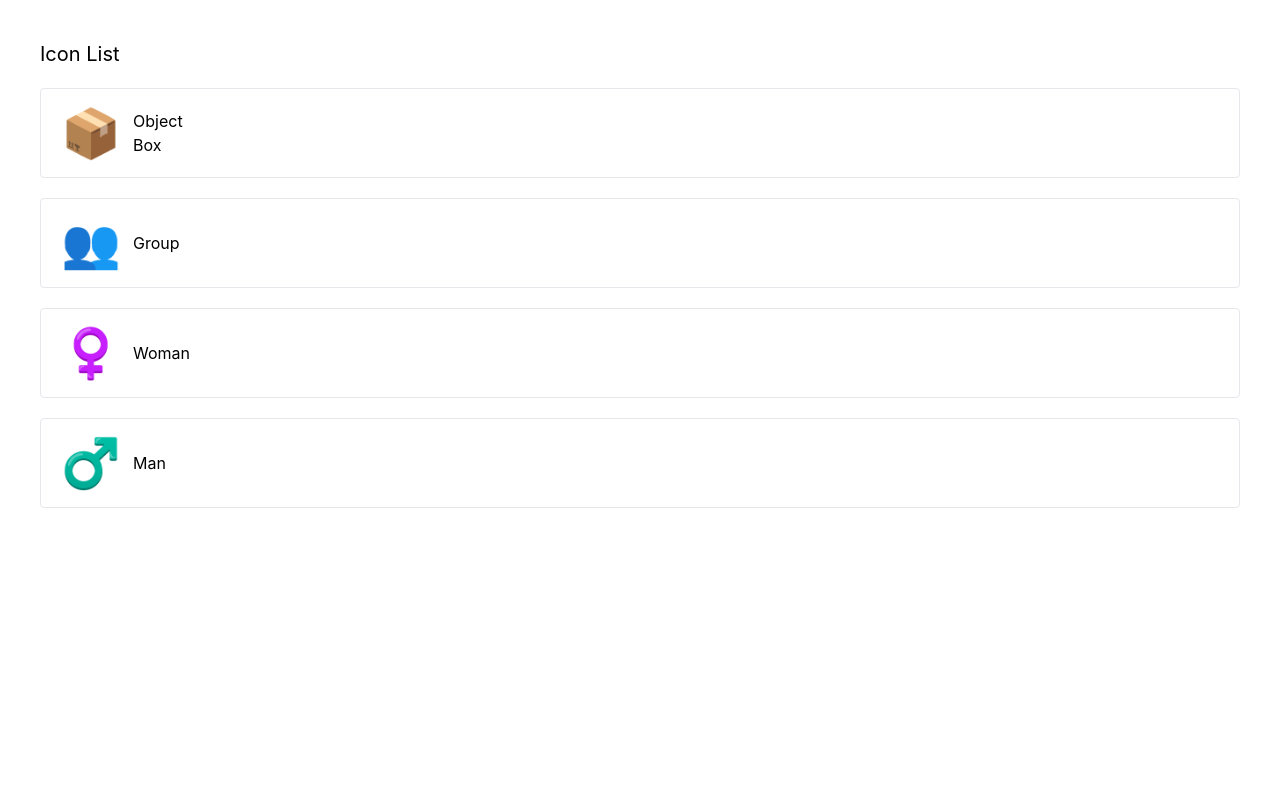
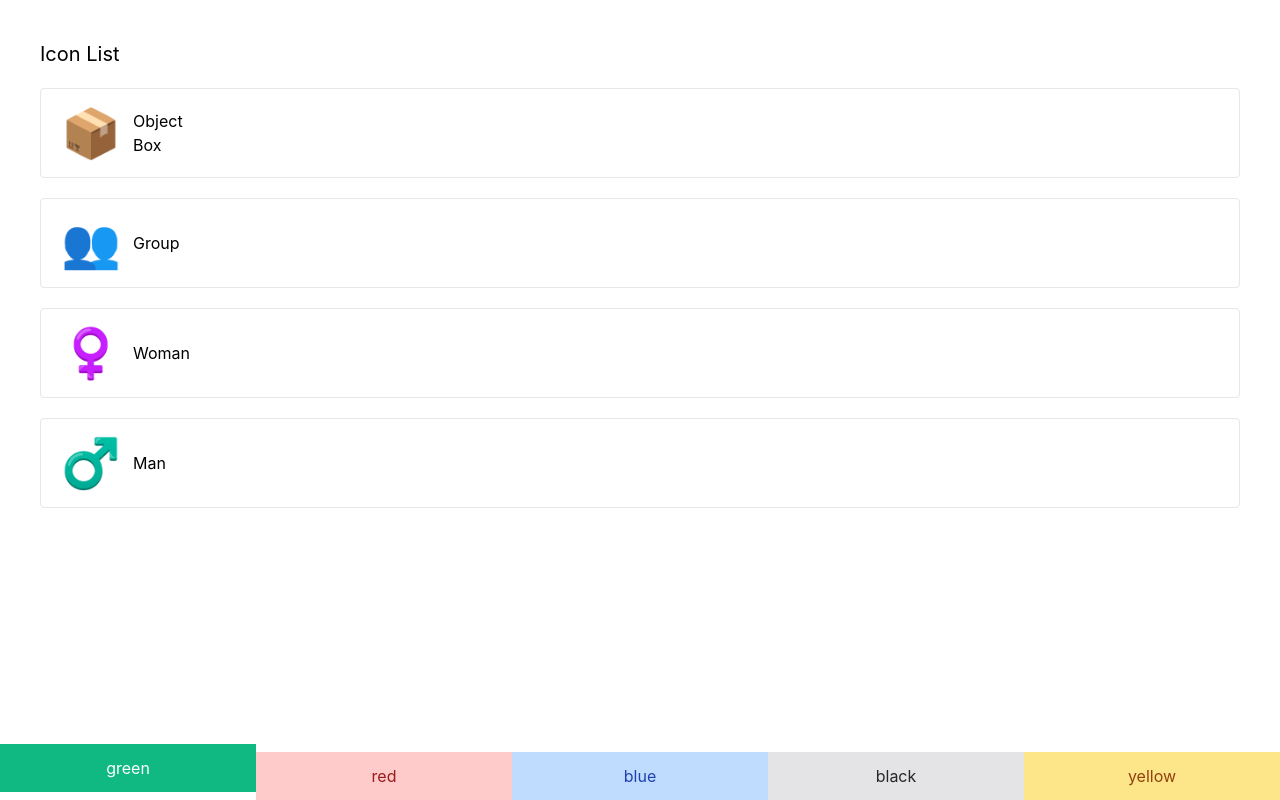
Before and after one commit to QuentinWidlocher/concept-clone, a React (Vite) app: page / in a window 1280 px wide. Built offline with nearby package versions, Linux system fonts and the light colour scheme.

Commit message:
:sparkles: Add color selection

```diff
--- /dev/null
+++ b/src/features/game/components/ColorSelector/ColorSelect.tsx
@@ -0,0 +1,28 @@
+import clsx from 'clsx'
+import React from 'react'
+import Color from '../../types/Color'
+
+interface ColorSelectProps {
+  color: Color
+  selected: boolean
+  onClick: (selectedColor: Color) => void
+}
+
+const ColorSelect = ({ color, selected, onClick }: ColorSelectProps) => {
+  return (
+    <li
+      className={clsx(
+        selected
+          ? `bg-${color}-500 text-white -translate-y-2`
+          : `bg-${color}-200 text-${color}-800`,
+        'py-3 w-full flex-1 cursor-pointer text-center transform transition-transform',
+        'hover:-translate-y-2',
+      )}
+      onClick={() => onClick(color)}
+    >
+      {color}
+    </li>
+  )
+}
+
+export default ColorSelect
--- /dev/null
+++ b/src/features/game/components/ColorSelector/ColorSelector.tsx
@@ -0,0 +1,26 @@
+import clsx from 'clsx'
+import React, { useState } from 'react'
+import colors from '../../data/colors'
+import Color from '../../types/Color'
+import ColorSelect from './ColorSelect'
+
+interface ColorSelectorProps {
+  selectedColor: Color
+  onClick: (selectedColor: Color) => void
+}
+
+const ColorSelector = ({ selectedColor, onClick }: ColorSelectorProps) => {
+  return (
+    <ul className="flex justify-between">
+      {colors.map((color) => (
+        <ColorSelect
+          color={color}
+          selected={color == selectedColor}
+          onClick={onClick}
+        />
+      ))}
+    </ul>
+  )
+}
+
+export default ColorSelector
--- a/src/features/game/components/IconList.tsx
+++ b/src/features/game/components/IconList.tsx
@@ -1,12 +1,14 @@
 import React, { useState } from 'react'
+import Color from '../types/Color'
 import Icon from '../types/Icon'
 import IconListItem from './IconListItem/IconListItem'
 
 interface IconListProps {
   icons: Icon[]
+  selectedColor: Color
 }
 
-const IconList = ({ icons }: IconListProps) => {
+const IconList = ({ icons, selectedColor }: IconListProps) => {
   const [selectedIconsIndex, setSelectedIconsIndex] = useState<number[]>([])
 
   function toggleIndex(index: number) {
@@ -26,6 +28,7 @@ const IconList = ({ icons }: IconListProps) => {
           icon={icon}
           onClick={() => toggleIndex(index)}
           selected={selectedIconsIndex.includes(index)}
+          selectColor={selectedColor}
           key={icon.id}
         />
       ))}
--- a/src/features/game/components/IconListItem/IconListItem.css
+++ b/src/features/game/components/IconListItem/IconListItem.css
@@ -6,5 +6,5 @@
 
         border rounded
 
-        hover:bg-gray-200;
+        /* hover:bg-gray-200; */;
 }
--- a/src/features/game/components/IconListItem/IconListItem.tsx
+++ b/src/features/game/components/IconListItem/IconListItem.tsx
@@ -1,18 +1,28 @@
 import clsx from 'clsx'
 import React from 'react'
+import Color from '../../types/Color'
 import Icon from '../../types/Icon'
 import './IconListItem.css'
 
 interface IconListItemProps {
   icon: Icon
   selected: boolean
+  selectColor: Color
   onClick: () => void
 }
 
-const IconListItem = ({ icon, onClick, selected }: IconListItemProps) => {
+const IconListItem = ({
+  icon,
+  onClick,
+  selected,
+  selectColor,
+}: IconListItemProps) => {
   return (
     <li
-      className={clsx('icon-list-item', selected && 'bg-green-50')}
+      className={clsx(
+        'icon-list-item',
+        selected && `bg-${selectColor}-100 hover:bg-${selectColor}-100`,
+      )}
       onClick={() => onClick()}
     >
       <span className="text-5xl mr-6 w-12">{icon.icon}</span>
--- /dev/null
+++ b/src/features/game/data/colors.ts
@@ -0,0 +1,9 @@
+const colors = [
+    'green',
+    'red',
+    'blue',
+    'black',
+    'yellow'
+] as const
+
+export default colors
--- a/src/features/game/routes/ListPage.tsx
+++ b/src/features/game/routes/ListPage.tsx
@@ -1,14 +1,27 @@
-import React from 'react'
+import React, { useState } from 'react'
+import ColorSelector from '../components/ColorSelector/ColorSelector'
 import IconList from '../components/IconList'
+import colors from '../data/colors'
 import icons from '../data/icons'
+import Color from '../types/Color'
 
 const ListPage = () => {
+  const [selectedColor, setSelectedColor] = useState<Color>('green')
+
   return (
-    <div className="m-10">
-      <h1 className="text-xl mb-5">Icon List</h1>
+    <>
+      <div className="m-10">
+        <h1 className="text-xl mb-5">Icon List</h1>
 
-      <IconList icons={icons} />
-    </div>
+        <IconList icons={icons} selectedColor={selectedColor} />
+      </div>
+      <div className="absolute bottom-0 w-full">
+        <ColorSelector
+          selectedColor={selectedColor}
+          onClick={setSelectedColor}
+        />
+      </div>
+    </>
   )
 }
 
--- /dev/null
+++ b/src/features/game/types/Color.ts
@@ -0,0 +1,5 @@
+import colors from "../data/colors"
+
+type Color = typeof colors[number]
+
+export default Color
--- a/tailwind.config.js
+++ b/tailwind.config.js
@@ -1,11 +1,19 @@
+const colors = require('tailwindcss/colors')
+
 module.exports = {
   purge: ['./index.html', './src/**/*.{ts,tsx}'],
   darkMode: false, // or 'media' or 'class'
   theme: {
-    extend: {},
+    extend: {
+      colors: {
+        black: colors.gray
+      }
+    },
   },
   variants: {
-    extend: {},
+    extend: {
+      translate: ['hover']
+    },
   },
   plugins: [],
 }
```
